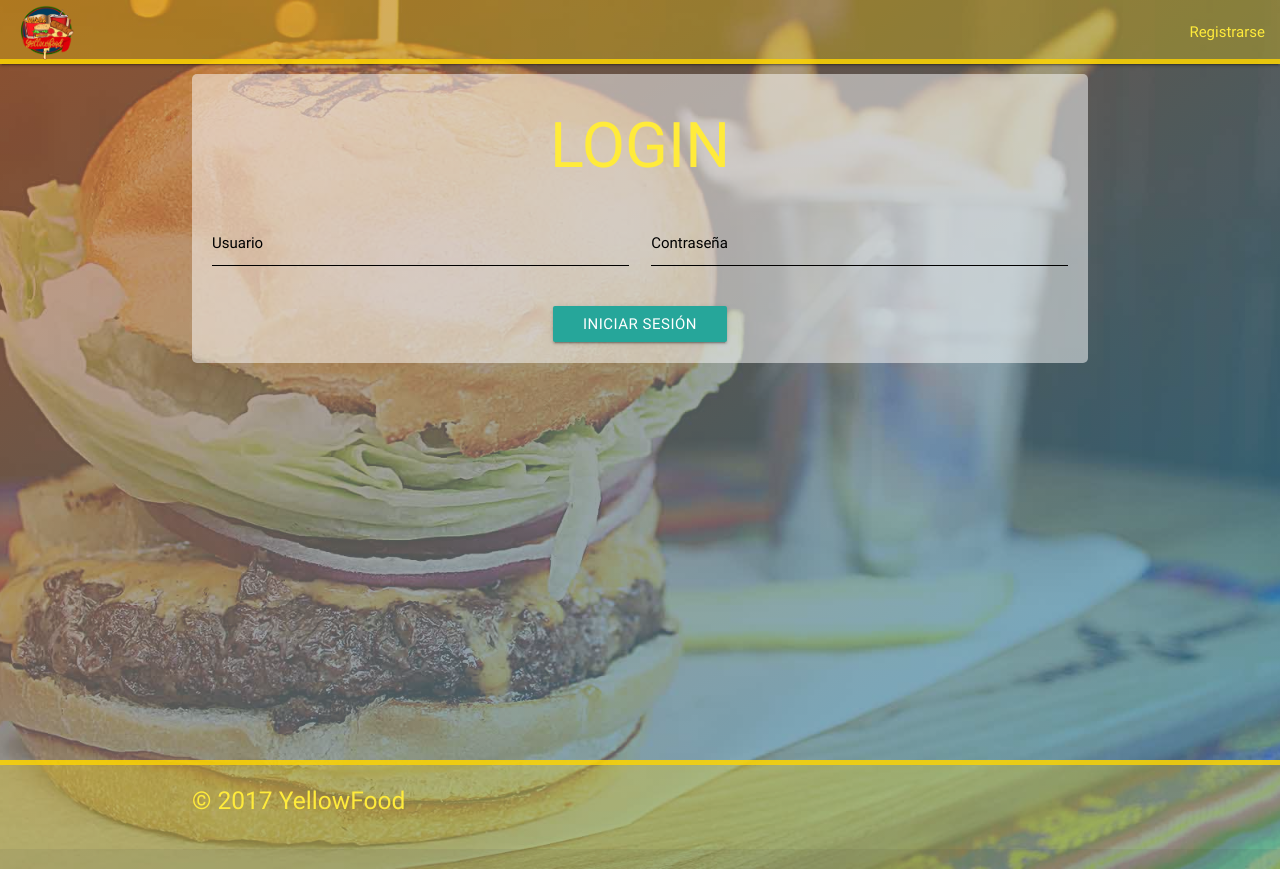
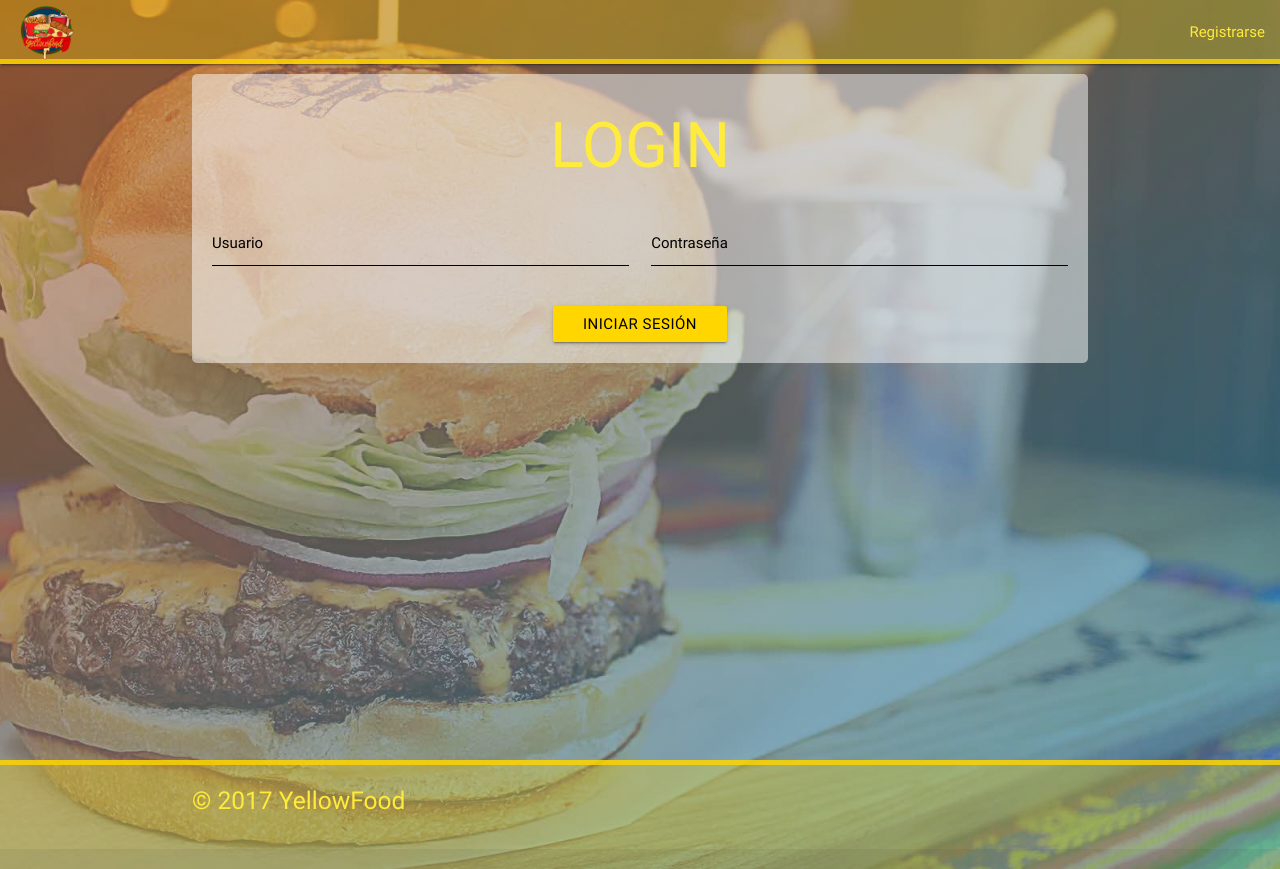
Before and after one commit to droska/yellowfood, a PHP site: page /yellowfood/login.php in a window 1280 px wide. Run offline with PHP 8.4, Linux system fonts and the light colour scheme.

Commit message:
cambios a estilos y validación login y platos

```diff
--- a/css/style.css
+++ b/css/style.css
@@ -128,3 +128,7 @@ div.error{
 .profilepic{
 	width: 20%;
 }
+.btn{
+	background-color: #FFD600 !important;
+	color: #000 !important;
+}
--- a/editar_plato.php
+++ b/editar_plato.php
@@ -98,13 +98,16 @@ exit;
               </div>
               <div class="col s4">
                 <input name="precio" id="precio" class="validate" type="text" value="'.$precio.'">
-              </div>
+              </div>php
               <div class="col s2">
                 <a href="" class="btn">Editar</a>
               </div>
             </div>';
         }
+       /* mysqli_query($con,"UPDATE restaurante_plato set precio ='$msg1' where studentname='$studentname'");/* or die(mysql_error()); */
         ?>
+
+
 
   		</form>
   		<?php } ?>
```
